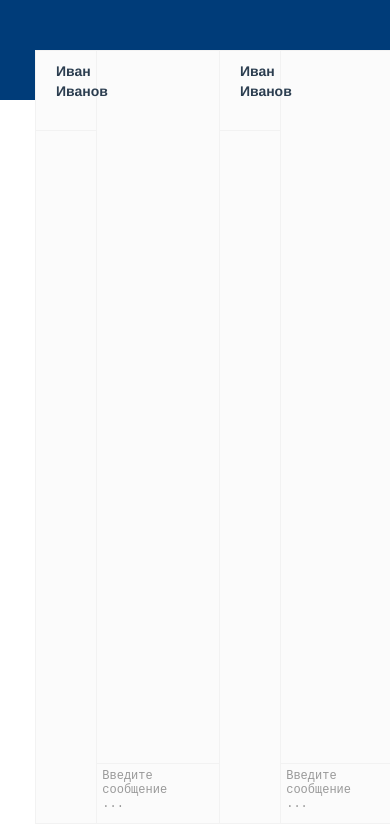
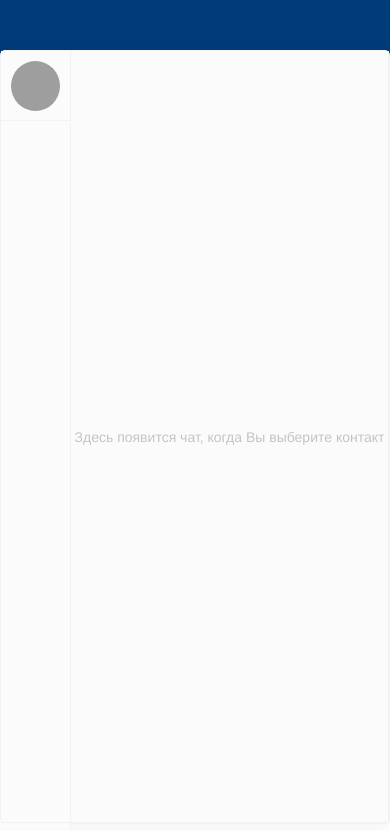
Before and after one commit to zakharovJI/vue-chat, a Vue app: page / in a window 390 px wide. Shown: the top 831 px of the page. Built offline with nearby package versions, Linux system fonts and the light colour scheme; grey boxes are pictures that could not be loaded.

Commit message:
Верстка - адаптив

```diff
--- a/src/components/ChatWindow.vue
+++ b/src/components/ChatWindow.vue
@@ -1,10 +1,12 @@
 <template>
   <div class="chat-window">
     <chat-window-users-list
+      class="chat-window__chat-window-users-list"
       :userList="userList"
       @contact-selected="changeDestinationId"
     />
     <chat-window-chat-area
+      class="chat-window__chat-window-chat-area"
       :sourceId="sourceId"
       :destinationId="destinationId"
     />
@@ -58,7 +60,25 @@
   .chat-window {
     $self: &;
 
+    width: 50%;
     display: flex;
+
+    @include to-md() {
+      width: 100%;
+      min-height: 100%;
+    }
+
+    &:last-child {
+      .chat-window-chat-area {
+        border-right: none;
+      }
+    }
+
+    &:first-child {
+      @include to-md() {
+        border-bottom: 1px solid $primary-border-color;
+      }
+    }
 
     &__chat-block {
       flex: 1;
@@ -93,11 +113,5 @@
         color: $primary-blue;
       }
     }
-
-    &:last-child {
-      & #{$self}__end {
-        border-right: none;
-      }
-    }
   }
 </style>
--- a/src/components/ChatWindowChatArea.vue
+++ b/src/components/ChatWindowChatArea.vue
@@ -1,6 +1,7 @@
 <template>
   <div class="chat-window-chat-area">
     <div class="chat-window-chat-area__chat-block">
+      <template v-if="destinationId">
         <chat-window-chat-area-message
           v-for="message in messageList"
           :key="message.message"
@@ -9,8 +10,16 @@
             message
           }"
         />
+      </template>
+      <span
+        v-else
+        class="chat-window-chat-area__text-empty"
+      >Здесь появится чат, когда Вы выберите контакт</span>
     </div>
-    <div class="chat-window-chat-area__text-block">
+    <div
+      v-show="destinationId"
+      class="chat-window-chat-area__text-block"
+    >
       <brand-input
         class="chat-window-chat-area__input"
         type="textarea"
@@ -89,14 +98,33 @@
     display: flex;
     flex-direction: column;
 
+    @include xs-block() {
+      width: auto;
+      flex: 1;
+    }
+
     &__chat-block {
-      flex: 1;
       display: flex;
       flex-direction: column;
+      flex: 1 1 auto;
+      overflow: auto;
+
+      -ms-overflow-style: none;
+      scrollbar-width: none;
+
+      &::-webkit-scrollbar {
+        display: none;
+      }
+    }
+
+    &__text-empty {
+      font-size: 14px;
+      color: $secondary-font-color;
+      margin: auto;
     }
 
     &__text-block {
-      height: 60px;
+      flex: 0 1 60px;
       margin-top: auto;
       display: flex;
       align-items: center;
--- a/src/components/ChatWindowUsersList.vue
+++ b/src/components/ChatWindowUsersList.vue
@@ -34,9 +34,13 @@
 
 <style lang="scss">
   .chat-window-user-list  {
-      display: flex;
-      flex-direction: column;
-      width: calc(100% / 12 * 4);
-      border-right: 1px solid $primary-border-color;
+    display: flex;
+    flex-direction: column;
+    width: calc(100% / 12 * 4);
+    border-right: 1px solid $primary-border-color;
+
+    @include xs-block() {
+      width: 70px;
+    }
   }
 </style>
--- a/src/components/ChatWindowUsersListContact.vue
+++ b/src/components/ChatWindowUsersListContact.vue
@@ -37,7 +37,7 @@
     padding: 10px;
     display: flex;
     justify-content: space-between;
-    height: 80px;
+    height: 70px;
     background-color: $dark-white;
     border-bottom: 1px solid $primary-border-color;
     cursor: pointer;
@@ -68,6 +68,11 @@
       padding-left: 10px;
       text-align: left;
       flex: 1;
+
+      @include xs-block() {
+        display: none;
+
+      }
     }
   }
 </style>
--- a/src/views/Home.vue
+++ b/src/views/Home.vue
@@ -3,9 +3,11 @@
     <div class="home__wrapper">
       <div class="home__inner">
         <chat-window
+          class="home__chat-window"
           :sourceId="2"
         />
         <chat-window
+          class="home__chat-window"
           :sourceId="1"
         />
       </div>
@@ -31,22 +33,34 @@
     padding: 50px 20px 20px;
     flex: 1;
     display: flex;
+    max-height: 100vh;
+
+    @include xs-block() {
+      padding-left: 0;
+      padding-right: 0;
+    }
 
     &__wrapper {
       @include container();
       display: flex;
       flex: 1;
+
+      @include xs-block() {
+        padding: 0;
+      }
     }
 
     &__inner {
       background-color: $dark-white;
       display: flex;
       flex: 1;
+      border-radius: 5px;
       border: 1px solid $primary-border-color;
-    }
+      box-shadow: 0 5px 20px 0 $transparent-bg;
 
-    .chat-window {
-      width: 50%;
+      @include to-md() {
+        flex-direction: column;
+      }
     }
   }
 </style>
```
Lines whose indentation alone changed are shown as unchanged.
